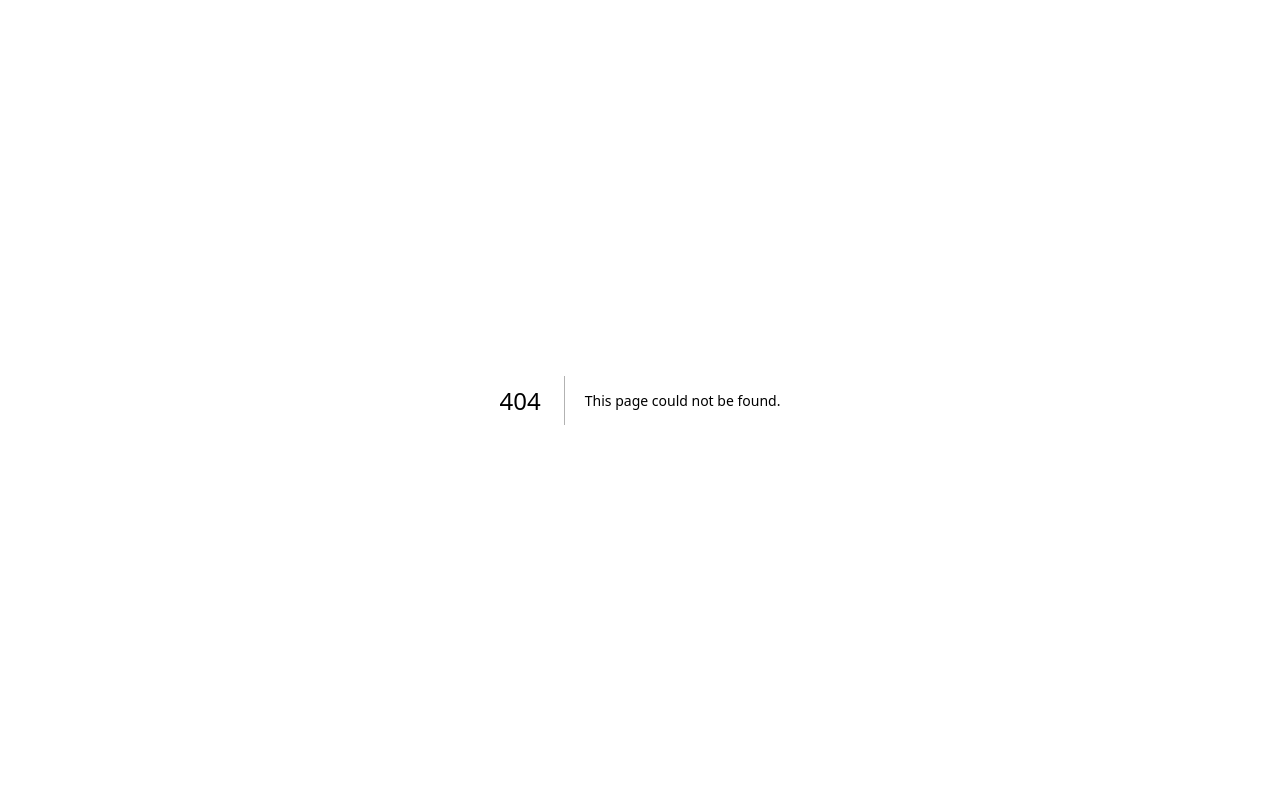
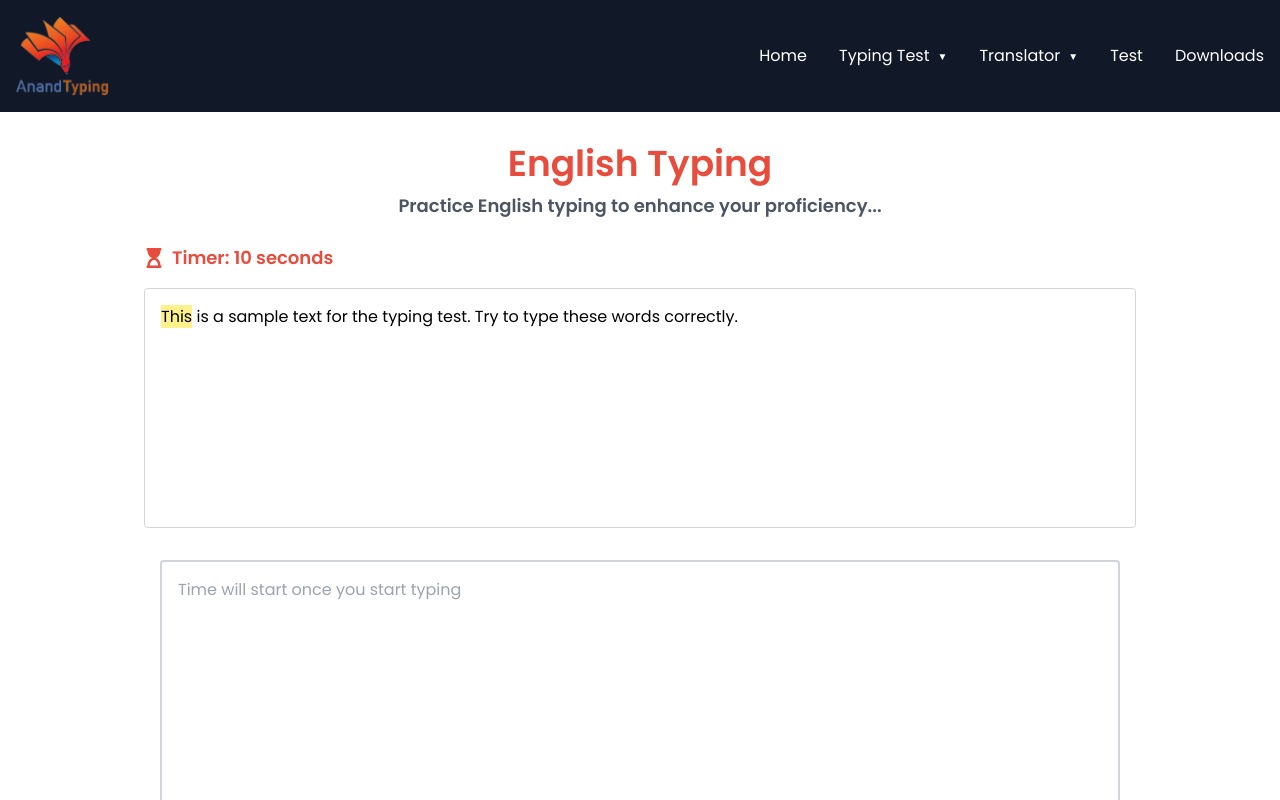
Before and after one commit to jyotsna-jha/typing-software, a Next.js app: page /englishtypingtest in a window 1280 px wide. Before the commit this address had no page. Shown: the top 800 px of the page. Built offline with nearby package versions, Linux system fonts and the light colour scheme.

Commit message:
added english typing test page

```diff
--- /dev/null
+++ b/app/englishtypingtest/layout.js
@@ -0,0 +1,17 @@
+import Footer from "@/components/Footer/Footer";
+import Navbar from "@/components/NavBar/NavBar";
+
+export const metadata = {
+  title: "Create Next App",
+  description: "Generated by create next app",
+};
+
+export default function root({ children }) {
+  return (
+    <>
+      <Navbar />
+      {children}
+      <Footer />
+    </>
+  );
+}
--- /dev/null
+++ b/app/englishtypingtest/page.js
@@ -0,0 +1,35 @@
+"use client";
+import React, { useState } from "react";
+import EnglishTypingSpace from "@/components/TypingTest/EnglishTypingSpace";
+import TestResults from "@/components/TypingTest/TestResults";
+
+export default function TypingTest() {
+  const [timeOver, setTimeOver] = useState(false);
+  const [stats, setStats] = useState({});
+
+  const handleTestComplete = (
+    totalWords,
+    correctWordsCount,
+    accuracy,
+    grossSpeed,
+    netSpeed
+  ) => {
+    setStats({ totalWords, correctWordsCount, accuracy, grossSpeed, netSpeed });
+    setTimeOver(true);
+  };
+
+  const retakeTest = () => {
+    setTimeOver(false);
+    setStats({});
+  };
+
+  return (
+    <>
+      {timeOver ? (
+        <TestResults {...stats} retakeTest={retakeTest} />
+      ) : (
+        <EnglishTypingSpace onTestComplete={handleTestComplete} />
+      )}
+    </>
+  );
+}
--- a/components/NavBar/NavBar.jsx
+++ b/components/NavBar/NavBar.jsx
@@ -13,7 +13,7 @@ function Navbar() {
           <img src="/assets/logo.png" alt="Logo" className="h-20 w-auto" />
         </a>
         <div className="hidden md:flex md:gap-8">
-          <a href="#" className="hover:text-[#e74c3c] py-4">
+          <a href="/" className="hover:text-[#e74c3c] py-4">
             Home
           </a>
           <div
@@ -22,7 +22,7 @@ function Navbar() {
             onMouseLeave={() => setActiveDropdown("")}
           >
             <a href="#" className="flex items-center hover:text-[#e74c3c] py-4">
-              Typing{" "}
+              Typing Test{" "}
               <span className="text-[10px] ml-2">
                 {activeDropdown == "typing" ? "▲" : "▼"}
               </span>
@@ -32,23 +32,20 @@ function Navbar() {
                 activeDropdown === "typing" ? "block" : "hidden"
               }`}
             >
+              <a href="#" className="block  py-1  hover:text-[#e74c3c]">
+                <span className="text-xs mr-2 bold">→</span>
+                Hindi Typing Test
+              </a>
               <a
-                href="#"
-                className="block border-b-2 py-1 border-[#e74c3c] hover:text-[#e74c3c]"
+                href="/englishtypingtest"
+                className="block  py-1  hover:text-[#e74c3c]"
               >
                 <span className="text-xs mr-2 bold">→</span>
-                Hindi Typing
-              </a>
-              <a
-                href="#"
-                className="block border-b-2 py-1 border-[#e74c3c] hover:text-[#e74c3c]"
-              >
-                <span className="text-xs mr-2 bold">→</span>
-                English Typing
+                English Typing Test
               </a>
               <a href="#" className="block py-1">
                 <span className="text-xs mr-2 bold">→</span>
-                Mangla Typing
+                Mangla Typing Test
               </a>
             </div>
           </div>
@@ -68,10 +65,7 @@ function Navbar() {
                 activeDropdown === "translator" ? "block" : "hidden"
               }`}
             >
-              <a
-                href="#"
-                className="block border-b-2 py-1 border-[#e74c3c] hover:text-[#e74c3c]"
-              >
+              <a href="#" className="block py-1  hover:text-[#e74c3c]">
                 <span className="text-xs mr-2 bold">→</span>
                 Hindi to English
               </a>
@@ -118,15 +112,18 @@ function Navbar() {
               <div className="py-2 px-4 bg-white text-gray-900">
                 <a href="#" className="block py-1 hover:text-[#e74c3c]">
                   <span className="text-xs mr-2 bold">→</span>
-                  Hindi Typing
+                  Hindi Typing Test
+                </a>
+                <a
+                  href="/englishtypingtest"
+                  className="block py-1 hover:text-[#e74c3c]"
+                >
+                  <span className="text-xs mr-2 bold">→</span>
+                  English Typing Test
                 </a>
                 <a href="#" className="block py-1 hover:text-[#e74c3c]">
                   <span className="text-xs mr-2 bold">→</span>
-                  English Typing
-                </a>
-                <a href="#" className="block py-1 hover:text-[#e74c3c]">
-                  <span className="text-xs mr-2 bold">→</span>
-                  Mangla Typing
+                  Mangla Typing Test
                 </a>
               </div>
             )}
--- /dev/null
+++ b/components/TypingTest/EnglishTypingSpace.jsx
@@ -0,0 +1,104 @@
+// TypingSpace.js
+import React, { useState, useEffect } from "react";
+import TextHighlighter from "./TextHighlighter";
+import { FaHourglassStart, FaRedo } from "react-icons/fa";
+const EnglishTypingSpace = ({ onTestComplete }) => {
+  const [userInput, setUserInput] = useState("");
+  const [highlightedWordIndex, setHighlightedWordIndex] = useState(0);
+  const [timeLeft, setTimeLeft] = useState(10);
+  const [hasStarted, setHasStarted] = useState(false);
+
+  const sampleText =
+    "This is a sample text for the typing test. Try to type these words correctly.";
+  const words = sampleText.split(" ");
+
+  const handleInputChange = (e) => {
+    setUserInput(e.target.value);
+
+    if (!hasStarted) {
+      setHasStarted(true);
+    }
+
+    if (
+      e.target.value.endsWith(" ") ||
+      highlightedWordIndex === words.length - 1
+    ) {
+      setHighlightedWordIndex((prevIndex) => prevIndex + 1);
+    } else if (!e.target.value.trim()) {
+      setHighlightedWordIndex(0);
+    }
+  };
+
+  useEffect(() => {
+    if (hasStarted && timeLeft > 0) {
+      const timerInterval = setInterval(() => {
+        setTimeLeft((prevTime) => prevTime - 1);
+      }, 1000);
+
+      return () => {
+        clearInterval(timerInterval);
+      };
+    }
+  }, [hasStarted]); // Only depend on 'hasStarted'
+
+  // TypingSpace.js
+  useEffect(() => {
+    if (timeLeft === 0) {
+      const userWords = userInput.trim().split(/\s+/);
+      const correctWords = userWords.filter((word, idx) => word === words[idx]);
+
+      const totalWords = userWords.length;
+      const correctWordsCount = correctWords.length;
+      const accuracy = Math.floor((correctWordsCount / totalWords) * 100);
+
+      const timeTakenInMinutes = (10 - timeLeft) / 60; // Assuming test time is 10 seconds
+      const grossSpeed = Math.floor(totalWords / timeTakenInMinutes);
+      const errorsPerMinute =
+        (totalWords - correctWordsCount) / timeTakenInMinutes;
+      const netSpeed = Math.floor(grossSpeed - errorsPerMinute);
+
+      onTestComplete(
+        totalWords,
+        correctWordsCount,
+        accuracy,
+        grossSpeed,
+        netSpeed
+      );
+    }
+  }, [timeLeft, userInput, onTestComplete, words]);
+
+  useEffect(() => {
+    if (!userInput) {
+      setHighlightedWordIndex(0);
+    }
+  }, [userInput]);
+
+  return (
+    <div className="w-full max-w-screen-lg mx-auto p-4 relative">
+      <div className="text-center py-4">
+        <h1 className="text-3xl md:text-4xl  font-semibold text-[#e74c3c]">
+          English Typing
+        </h1>
+        <p className="text-base md:text-lg py-2 font-semibold text-gray-600">
+          Practice English typing to enhance your proficiency...
+        </p>
+      </div>
+      <div className="flex items-center  text-[#e74c3c] font-semibold text-lg mb-4">
+        <FaHourglassStart className="mr-2 text-xl" />
+        Timer: {timeLeft} seconds
+      </div>
+      <TextHighlighter sampleText={sampleText} userText={userInput} />
+      <div className="p-4">
+        <textarea
+          className="w-full p-4 border-2 border-gray-300 rounded focus:outline-none focus:border-red-300 focus:border-4 transition"
+          rows="10"
+          placeholder="Time will start once you start typing"
+          value={userInput}
+          onChange={handleInputChange}
+        />
+      </div>
+    </div>
+  );
+};
+
+export default EnglishTypingSpace;
--- /dev/null
+++ b/components/TypingTest/TestResults.jsx
@@ -0,0 +1,35 @@
+import React from "react";
+
+const TestResults = ({
+  totalWords,
+  correctWordsCount,
+  accuracy,
+  grossSpeed,
+  netSpeed,
+  retakeTest,
+}) => {
+  return (
+    <div className="border-[1px] rounded-sm shadow-md border-[#757d85] p-4 md:w-[70%] m-auto my-28 w-[90%] flex flex-col gap-6">
+      <div className="flex flex-col">
+        <div className="flex justify-center">English Typing Test Results</div>
+      </div>
+      <div className="mt-4">
+        <p>Total Words Typed: {totalWords}</p>
+        <p>Correct Words: {correctWordsCount}</p>
+        <p>Accuracy: {accuracy}%</p>
+        <p>Gross Speed: {grossSpeed} WPM</p>
+        <p className="text-center text-xl font-bold">
+          Net Speed: {netSpeed} WPM
+        </p>
+      </div>
+      <button
+        className="bg-blue-500 hover:bg-blue-700 text-white font-bold py-2 px-4 rounded mt-4"
+        onClick={retakeTest}
+      >
+        Retake Test
+      </button>
+    </div>
+  );
+};
+
+export default TestResults;
--- /dev/null
+++ b/components/TypingTest/TextHighlighter.jsx
@@ -0,0 +1,31 @@
+// components/TextHighlighter.js
+import React from "react";
+
+function TextHighlighter({ sampleText, userText }) {
+  // Count the number of spaces in userText to determine the current word index
+  const currentWordIndex = userText.split(" ").length - 1;
+  const sampleWords = sampleText.split(/\s+/);
+
+  return (
+    <div className="bg-white border border-gray-300 rounded p-4 mb-4 h-60 overflow-y-auto">
+      {sampleWords.map((word, idx) => {
+        let isCurrentWord = idx === currentWordIndex;
+
+        return (
+          <React.Fragment key={idx}>
+            <span
+              className={`
+                ${isCurrentWord ? "bg-yellow-200" : ""}
+              `}
+            >
+              {word}
+            </span>
+            {idx !== sampleWords.length - 1 && " "}
+          </React.Fragment>
+        );
+      })}
+    </div>
+  );
+}
+
+export default TextHighlighter;
```
Also changed, not shown: components/Tests/EnglishTyping.jsx (+4 -3 lines).
